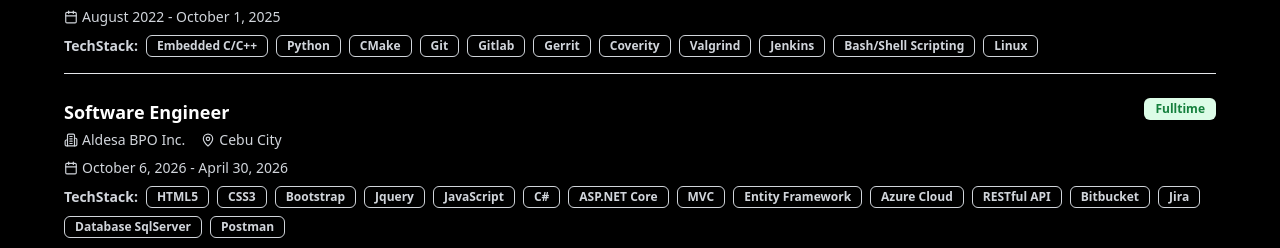
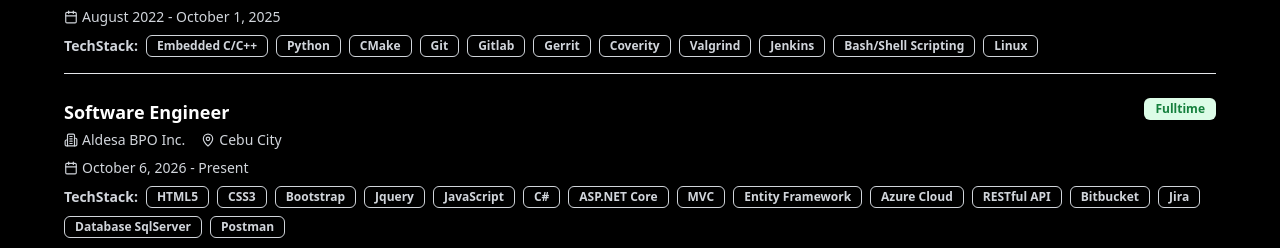
Before and after one commit to GarudaKurt/web-portfolio, a Next.js app: page / in a window 1280 px wide. Shown: the part 2127-2375 px from the top of the page. Built offline with nearby package versions, Linux system fonts and the light colour scheme.

Commit message:
Updates end of date

```diff
--- a/src/app/about-me/aboutme.tsx
+++ b/src/app/about-me/aboutme.tsx
@@ -26,7 +26,7 @@
       location: "Cebu City",
       type: "Fulltime",
       tech: "HTML5, CSS3, Bootstrap, Jquery, JavaScript, C#, ASP.NET Core, MVC, Entity Framework, Azure Cloud, RESTful API,Bitbucket, Jira, Database SqlServer, Postman",
-      period: "October 6, 2026 - April 30, 2026",
+      period: "October 6, 2026 - Present",
     },
     {
       title: "Software Engineer",
```
